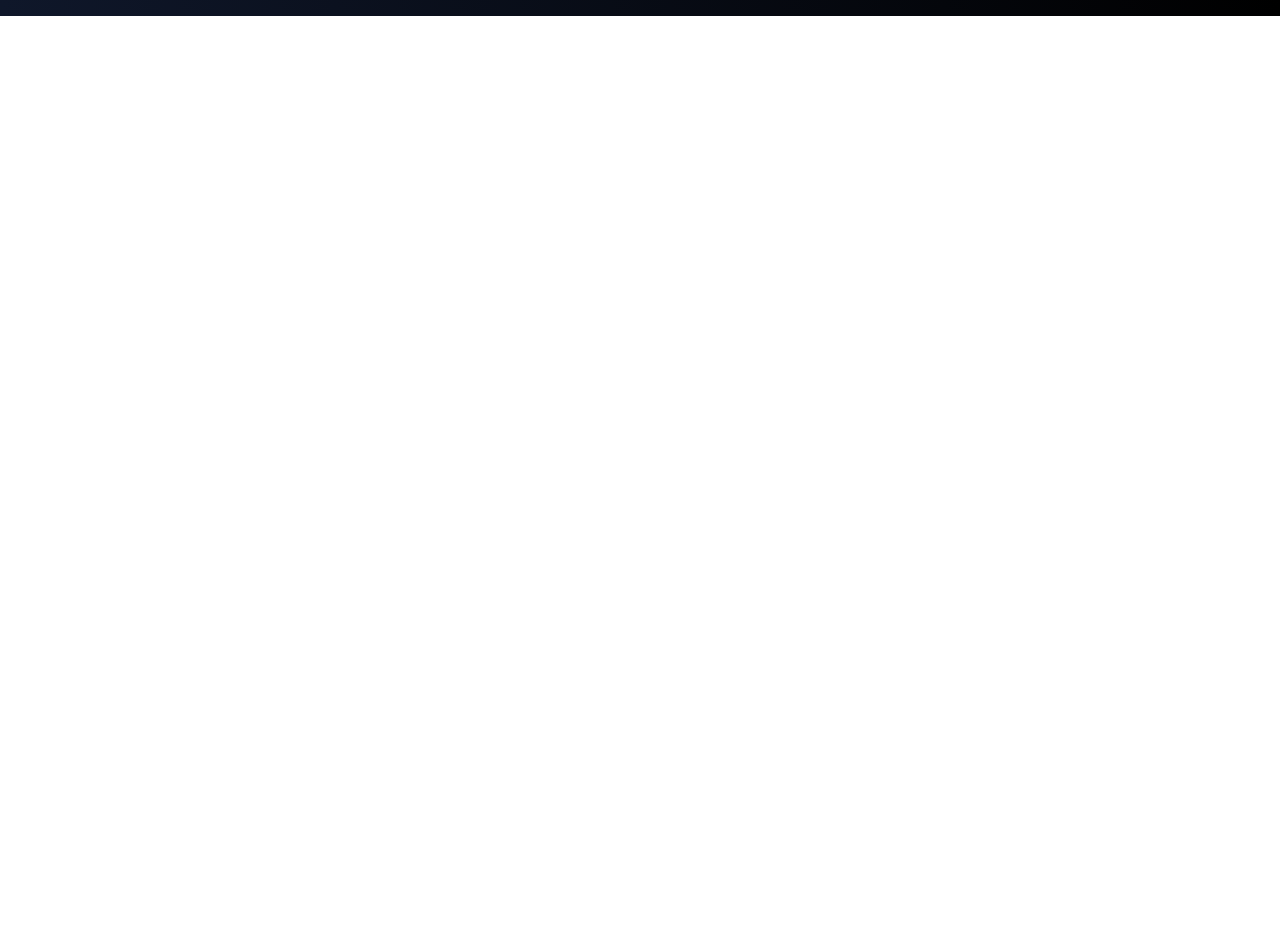
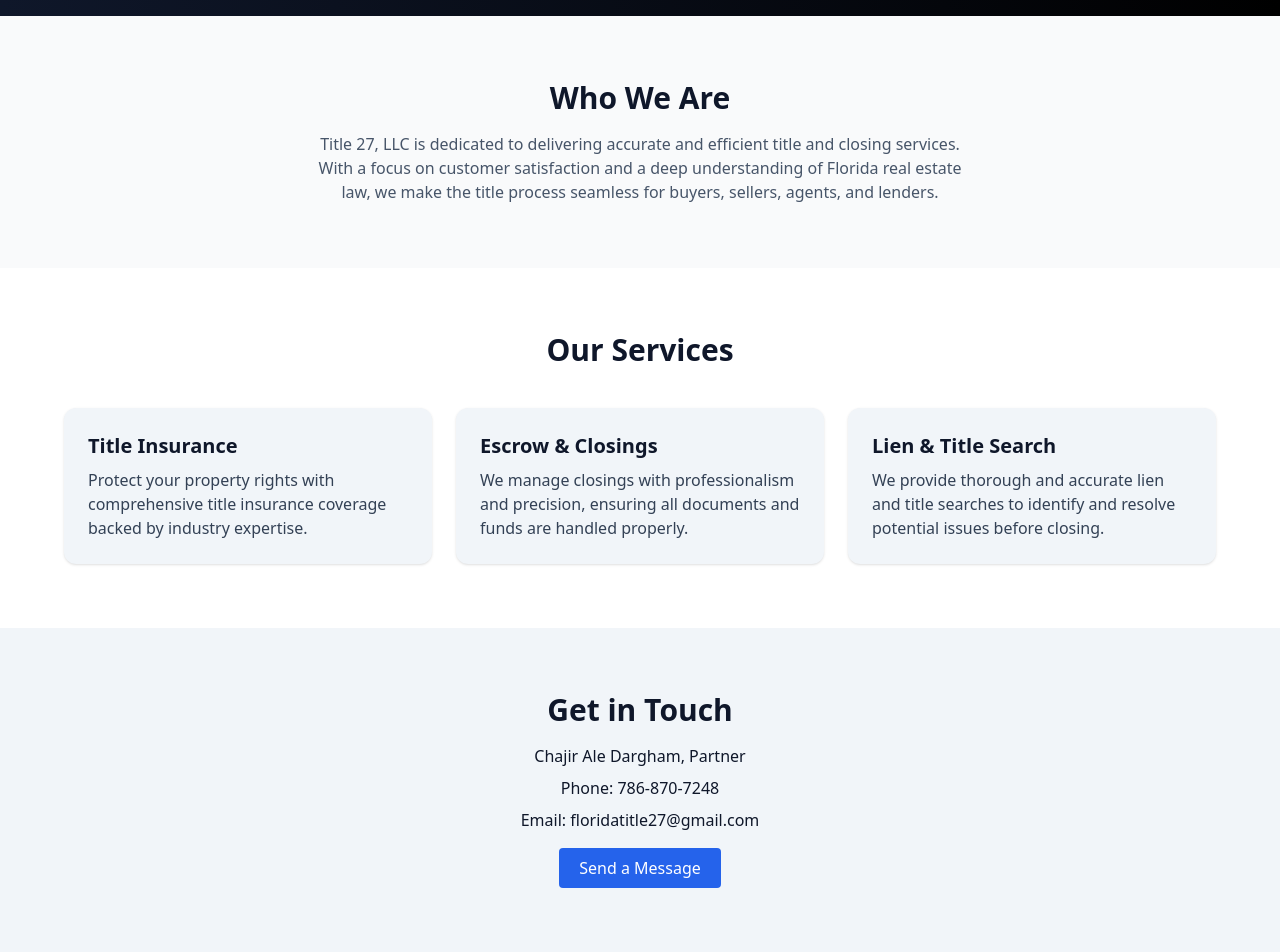
Before and after one commit to Chajir/title27-website, a React (Vite) app: page / in a window 1280 px wide. Shown: the part 380-1332 px from the top of the page. Before the commit the page ends 800 px from the top, so only its background shows below. Built offline with nearby package versions, Linux system fonts and the light colour scheme.

Commit message:
Fix module type and verify local server

```diff
--- a/package.json
+++ b/package.json
@@ -1,4 +1,5 @@
 {
+  "type": "module",
   "name": "title27-website",
   "version": "1.0.0",
   "private": true,
--- a/src/Title27HomePage.jsx
+++ b/src/Title27HomePage.jsx
@@ -1,4 +1,3 @@
-
 import { motion } from "framer-motion";
 import { useState } from "react";
 
@@ -16,16 +15,12 @@ const staggerContainer = {
   }
 };
 
-const zoomIn = {
-  hidden: { opacity: 0, scale: 0.9 },
-  visible: { opacity: 1, scale: 1, transition: { duration: 0.8 } }
-};
-
 export default function Title27HomePage() {
   const [showForm, setShowForm] = useState(false);
 
   return (
     <div className="min-h-screen bg-white text-slate-900">
+      {/* Navigation */}
       <nav className="bg-white shadow px-6 py-4 flex justify-between items-center sticky top-0 z-50">
         <div className="flex items-center space-x-2">
           <span className="text-xl font-semibold">Title 27, LLC</span>
@@ -38,6 +33,7 @@ export default function Title27HomePage() {
         </div>
       </nav>
 
+      {/* Hero Section */}
       <motion.section
         className="relative bg-gradient-to-r from-slate-900 to-black text-white py-20 text-center"
         initial="hidden"
@@ -62,6 +58,93 @@ export default function Title27HomePage() {
           </motion.div>
         </div>
       </motion.section>
+
+      {/* About Section */}
+      <motion.section
+        id="about"
+        className="py-16 px-6 bg-gray-50 text-center"
+        initial="hidden"
+        whileInView="visible"
+        viewport={{ once: true }}
+        variants={fadeIn}
+      >
+        <h2 className="text-3xl font-bold mb-4">Who We Are</h2>
+        <p className="max-w-2xl mx-auto text-slate-600">
+          Title 27, LLC is dedicated to delivering accurate and efficient title and closing services. With a focus on customer satisfaction and a deep understanding of Florida real estate law, we make the title process seamless for buyers, sellers, agents, and lenders.
+        </p>
+      </motion.section>
+
+      {/* Services Section */}
+      <motion.section
+        id="services"
+        className="py-16 px-6 bg-white"
+        initial="hidden"
+        whileInView="visible"
+        viewport={{ once: true }}
+        variants={fadeIn}
+      >
+        <h2 className="text-3xl font-bold text-center mb-10">Our Services</h2>
+        <div className="grid md:grid-cols-3 gap-6 max-w-6xl mx-auto">
+          {["Title Insurance", "Escrow & Closings", "Lien & Title Search"].map((title, index) => (
+            <motion.div
+              key={title}
+              variants={fadeIn}
+              className="bg-slate-100 p-6 rounded-xl shadow hover:shadow-md transition"
+            >
+              <h3 className="text-xl font-semibold mb-2">{title}</h3>
+              <p className="text-slate-700">
+                {title === "Title Insurance" && "Protect your property rights with comprehensive title insurance coverage backed by industry expertise."}
+                {title === "Escrow & Closings" && "We manage closings with professionalism and precision, ensuring all documents and funds are handled properly."}
+                {title === "Lien & Title Search" && "We provide thorough and accurate lien and title searches to identify and resolve potential issues before closing."}
+              </p>
+            </motion.div>
+          ))}
+        </div>
+      </motion.section>
+
+      {/* Contact Section */}
+      <motion.section
+        id="contact"
+        className="py-16 px-6 bg-slate-100 text-center"
+        initial="hidden"
+        whileInView="visible"
+        viewport={{ once: true }}
+        variants={fadeIn}
+      >
+        <h2 className="text-3xl font-bold mb-4">Get in Touch</h2>
+        <p className="mb-2">Chajir Ale Dargham, Partner</p>
+        <p className="mb-2">Phone: 786-870-7248</p>
+        <p className="mb-4">Email: floridatitle27@gmail.com</p>
+        <button
+          onClick={() => setShowForm(true)}
+          className="bg-blue-600 text-white px-5 py-2 rounded hover:bg-blue-700 transition"
+        >
+          Send a Message
+        </button>
+      </motion.section>
+
+      {/* Contact Form Modal */}
+      {showForm && (
+        <div className="fixed inset-0 bg-black bg-opacity-60 flex justify-center items-center z-50">
+          <div className="bg-white rounded-xl shadow-xl p-6 w-full max-w-md relative">
+            <button onClick={() => setShowForm(false)} className="absolute top-3 right-4 text-lg">×</button>
+            <h3 className="text-xl font-bold mb-4">Contact Us</h3>
+            <form className="space-y-4">
+              <input type="text" placeholder="Your Name" className="w-full border p-2 rounded" />
+              <input type="email" placeholder="Your Email" className="w-full border p-2 rounded" />
+              <textarea placeholder="Your Message" className="w-full border p-2 rounded h-24" />
+              <button type="submit" className="w-full bg-blue-600 text-white px-4 py-2 rounded hover:bg-blue-700">
+                Submit
+              </button>
+            </form>
+          </div>
+        </div>
+      )}
+
+      {/* Footer */}
+      <footer className="bg-white border-t text-center text-sm text-slate-500 py-6">
+        &copy; {new Date().getFullYear()} Title 27, LLC. All rights reserved.
+      </footer>
     </div>
   );
 }
```
Also changed, not shown: 1 other file (tests, documents, lock files or other folders).
